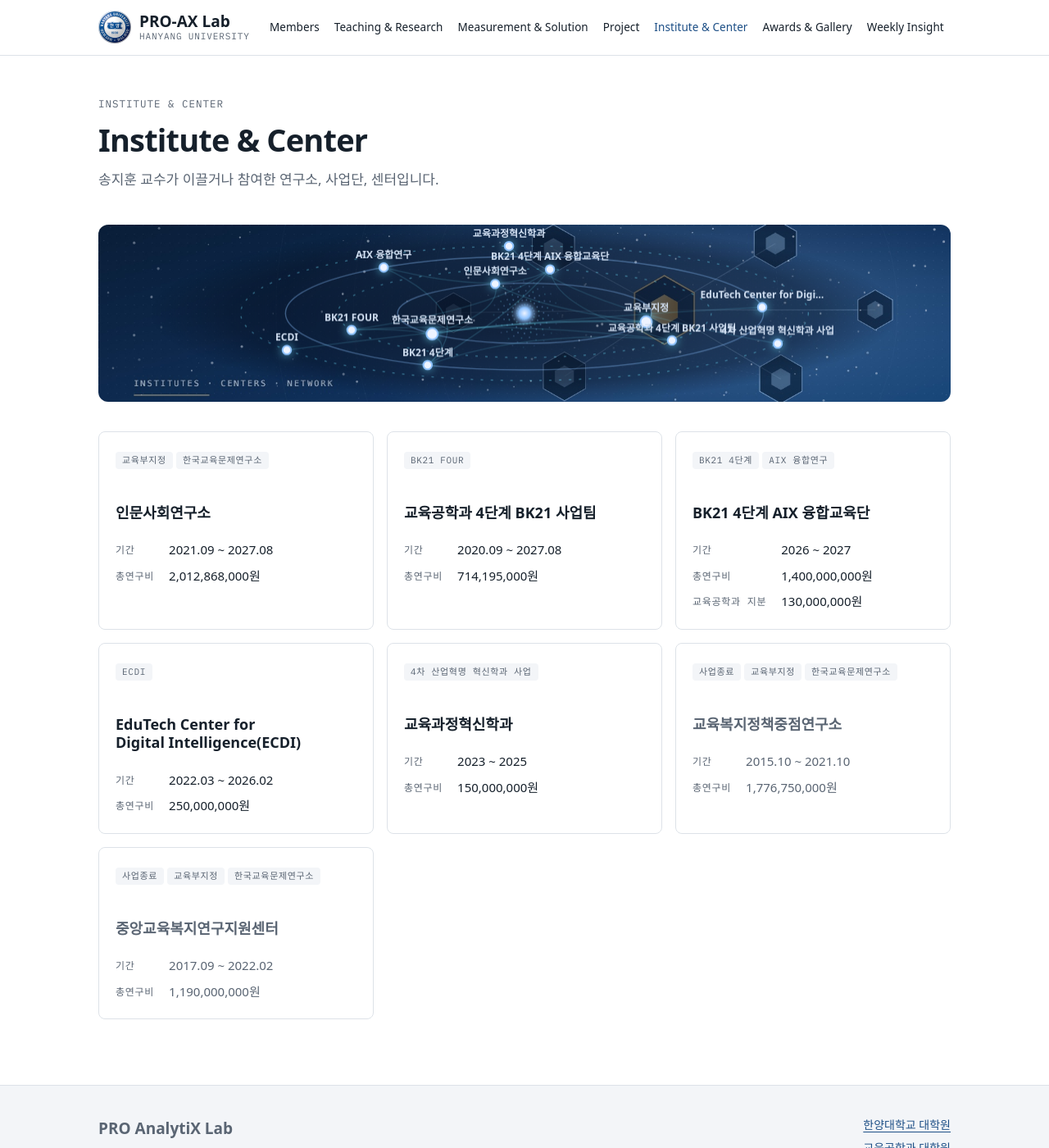
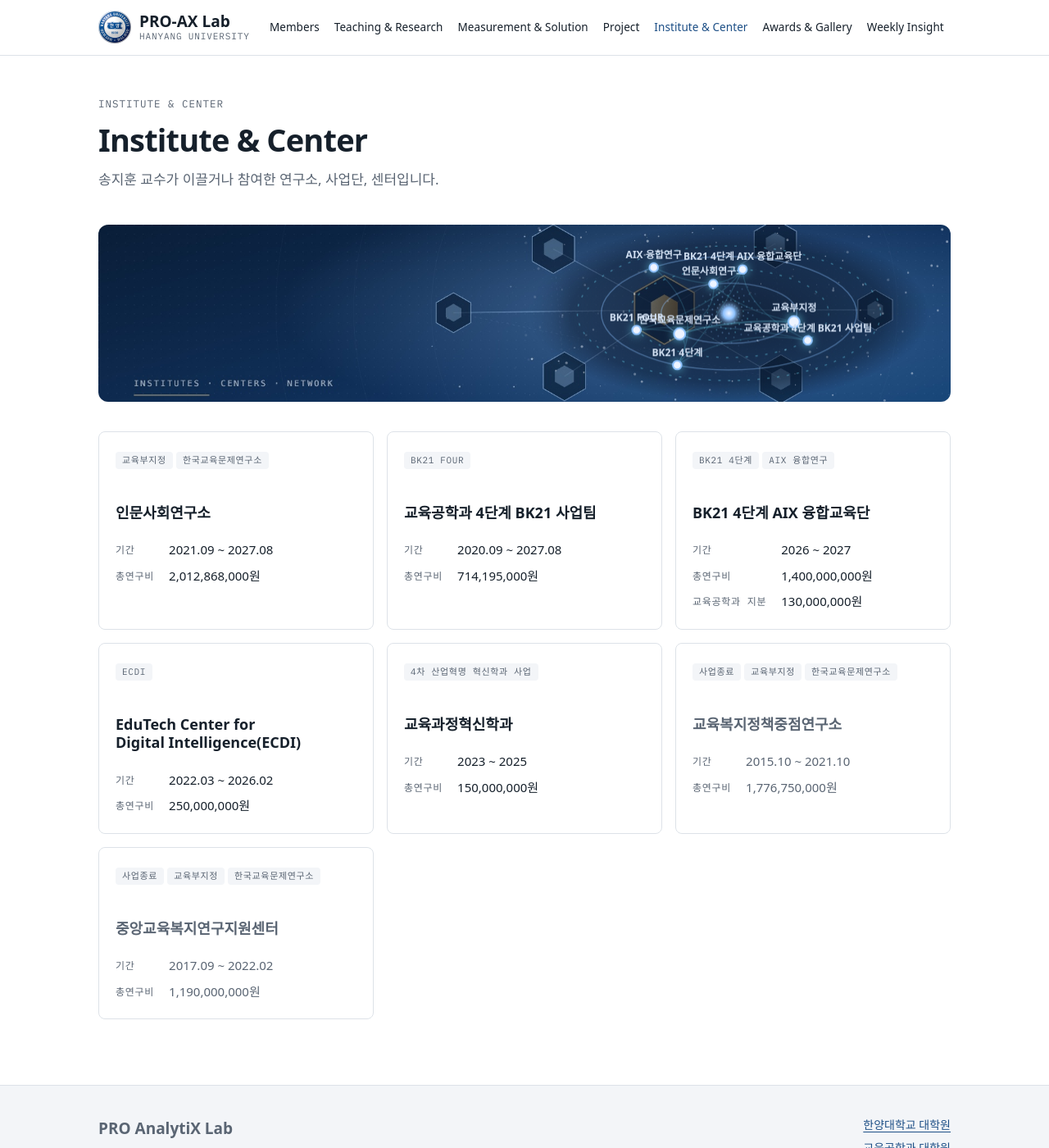
Before and after one commit to drsprolab/drsprolab.github.io, a Jekyll site: the page built from institutes/index.md, in a window 1280 px wide and 1400 px high. Shown: the whole window at 82% size. Built offline with Jekyll 4.4.1, drawn with Linux system fonts in a browser that asks for light colours; some web fonts are replaced.

Commit message:
Show banner keyword network on the right side only
Co-Authored-By: Claude Opus 5.5 <noreply@anthropic.com>

```diff
--- a/assets/css/style.css
+++ b/assets/css/style.css
@@ -1102,4 +1102,6 @@ main.container { overflow-x: clip; }
 
 /* 각 메뉴 배너 위 키워드 궤도 (assets/js/orbit.js) */
 .page-banner { position: relative; }
-.banner-orbit { position: absolute; inset: 0; width: 100%; height: 100%; pointer-events: none; }
+.banner-orbit { position: absolute; top: 0; right: 0; bottom: 0; left: auto; width: 52%; height: 100%; pointer-events: none;
+  -webkit-mask-image: linear-gradient(90deg, transparent 0, #000 14%); mask-image: linear-gradient(90deg, transparent 0, #000 14%); }
+@media (max-width: 640px) { .banner-orbit { width: 72%; } }
--- a/assets/js/orbit.js
+++ b/assets/js/orbit.js
@@ -39,7 +39,7 @@
   function run(cv, items, opts) {
     opts = opts || {};
     if (!cv || !cv.getContext) return;
-    var g = build(items, opts.max || (opts.wide && cv.clientWidth < 600 ? 8 : 12));
+    var g = build(items, opts.max || (opts.wide ? (cv.clientWidth < 360 ? 5 : cv.clientWidth < 600 ? 8 : 12) : 12));
     if (g.kws.length < 3) { cv.hidden = true; return; }
     var ctx = cv.getContext('2d'), wide = !!opts.wide, minPair = opts.minPair || 1;
     var top = g.kws[0].ids.length;
@@ -96,7 +96,7 @@
         ctx.beginPath(); ctx.moveTo(a.x, a.y); ctx.quadraticCurveTo(cx + (mx - cx) * .35, cy + (my - cy) * .35, b.x, b.y); ctx.stroke();
       });
       ctx.globalAlpha = 1;
-      var fs = wide ? Math.round(12 * dpr) : Math.round(W * .029);
+      var fs = wide ? Math.round((W / dpr < 360 ? 10 : 12) * dpr) : Math.round(W * .029);
       ctx.font = '600 ' + fs + 'px "IBM Plex Sans KR", system-ui, sans-serif';
       ctx.textAlign = 'center';
       orb.forEach(function (o) {
```
